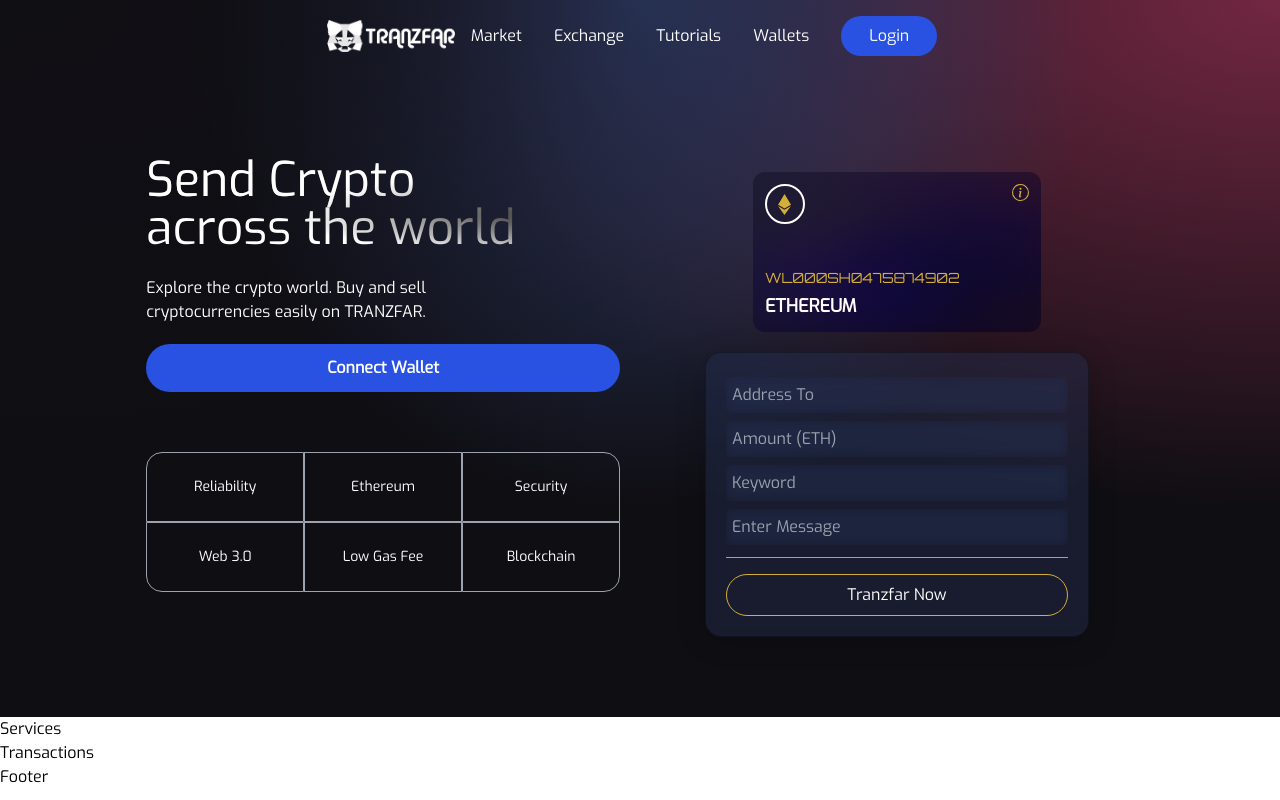
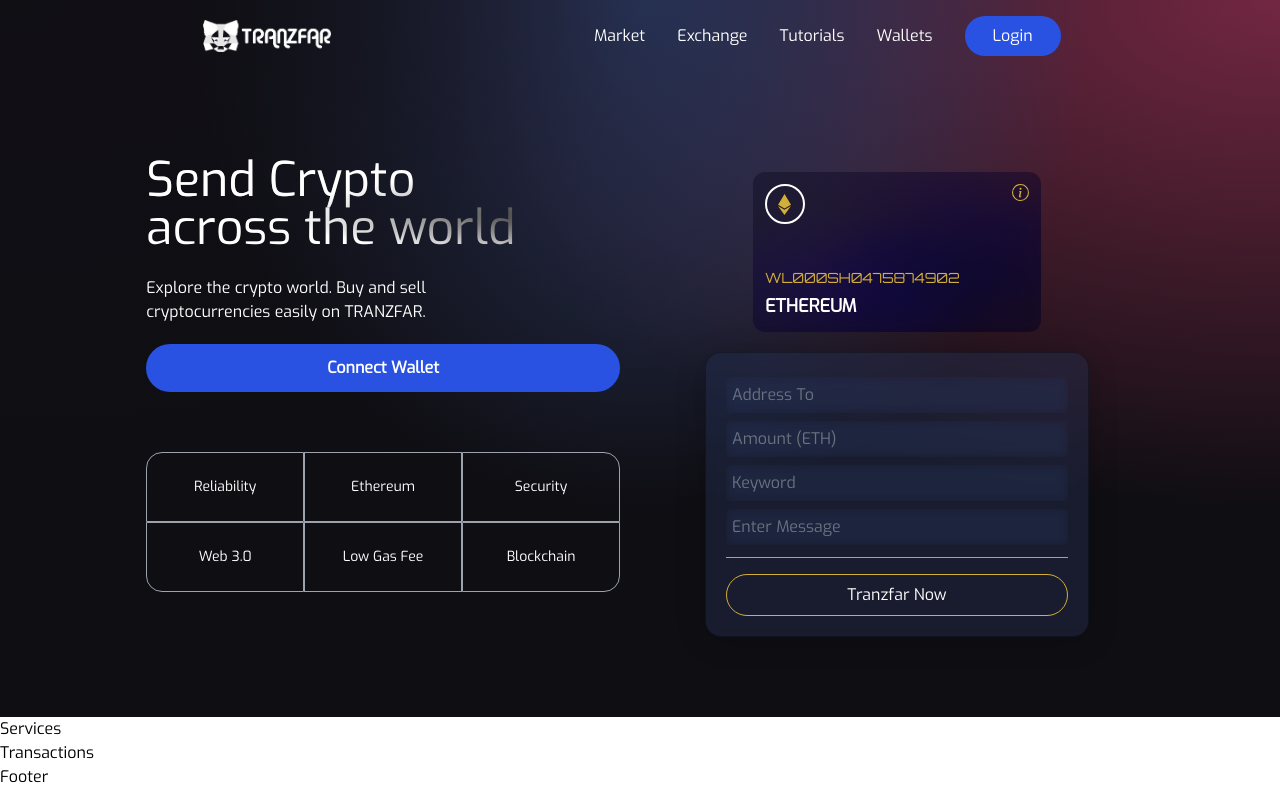
Before and after one commit to Howdy-admoll/SmartContract, a React (Vite) app in the folder chainuser/: page / in a window 1280 px wide. Built offline with nearby package versions, Linux system fonts and the light colour scheme.

Commit message:
added tailwindcss plugin that provides a basic reset for form styles

```diff
--- a/chainuser/package.json
+++ b/chainuser/package.json
@@ -14,6 +14,7 @@
     "react-icons": "^4.3.1"
   },
   "devDependencies": {
+    "@tailwindcss/forms": "^0.5.1",
     "@types/react": "^18.0.0",
     "@types/react-dom": "^18.0.0",
     "@vitejs/plugin-react": "^1.3.0",
--- a/chainuser/src/components/Navbar.jsx
+++ b/chainuser/src/components/Navbar.jsx
@@ -18,7 +18,7 @@
 
     return (
         <nav className='w-full flex md:justify-center justify-between items-center p-4'>
-            <div className='md:flex-[0.5]flex-initial justify-center items-center'>
+            <div className='md:flex-[0.5] flex-initial justify-center items-center'>
                 <img src={logo} alt='logo' className='w-32 cursor-pointer' />
             </div>
             <ul className='text-white md:flex hidden list-none flex-row justify-between items-center flex-initial'>
--- a/chainuser/src/components/Welcome.jsx
+++ b/chainuser/src/components/Welcome.jsx
@@ -29,8 +29,8 @@
 
     return (
         <div className="flex w-full justify-center items-center">
-            <div className="flex md:flex-row flex-col items-start justify-between md:p-20 py-12 px-4">
-                <div className="flex flex-1 justify-start flex-col md:mr-10">
+            <div className="flex mf:flex-row flex-col items-start justify-between md:p-20 py-12 px-4">
+                <div className="flex flex-1 justify-start flex-col mf:mr-10">
                     <h1 className="text-3xl sm:text-5xl text-white text-gradient py-1">
                         Send Crypto <br /> across the world
                     </h1>
@@ -62,7 +62,7 @@
                     </div>
                 </div>
 
-                <div className="flex flex-col flex-1 items-center justify-start w-full md:mt-0 mt-10">
+                <div className="flex flex-col flex-1 items-center justify-start w-full mf:mt-0 mt-10">
                     <div className="p-3 justify-end items-start flex-col rounded-xl h-40 sm:w-72 w-full my-5 eth-card white-glassmorpism">
                         <div className="flex justify-between flex-col w-full h-full">
                             <div className="flex justify-between items-start">
--- a/chainuser/tailwind.config.js
+++ b/chainuser/tailwind.config.js
@@ -1,9 +1,35 @@
 module.exports = {
-  content: [
-    "./src/**/*.{js,jsx,ts,tsx}",
-  ],
+  purge: ["./src/**/*.{js,jsx,ts,tsx}", "./public/index.html"],
+  mode: "jit",
+  darkMode: false, // or 'media' or 'class'
   theme: {
+    fontFamily: {
+      display: ["Open Sans", "sans-serif"],
+      body: ["Open Sans", "sans-serif"],
+    },
+    extend: {
+      screens: {
+        mf: "990px",
+      },
+      keyframes: {
+        "slide-in": {
+          "0%": {
+            "-webkit-transform": "translateX(120%)",
+            transform: "translateX(120%)",
+          },
+          "100%": {
+            "-webkit-transform": "translateX(0%)",
+            transform: "translateX(0%)",
+          },
+        },
+      },
+      animation: {
+        "slide-in": "slide-in 0.5s ease-out",
+      },
+    },
+  },
+  variants: {
     extend: {},
   },
-  plugins: [],
-}
+  plugins: [require("@tailwindcss/forms")],
+};
```
Also changed, not shown: 1 other file (tests, documents, lock files or other folders).
